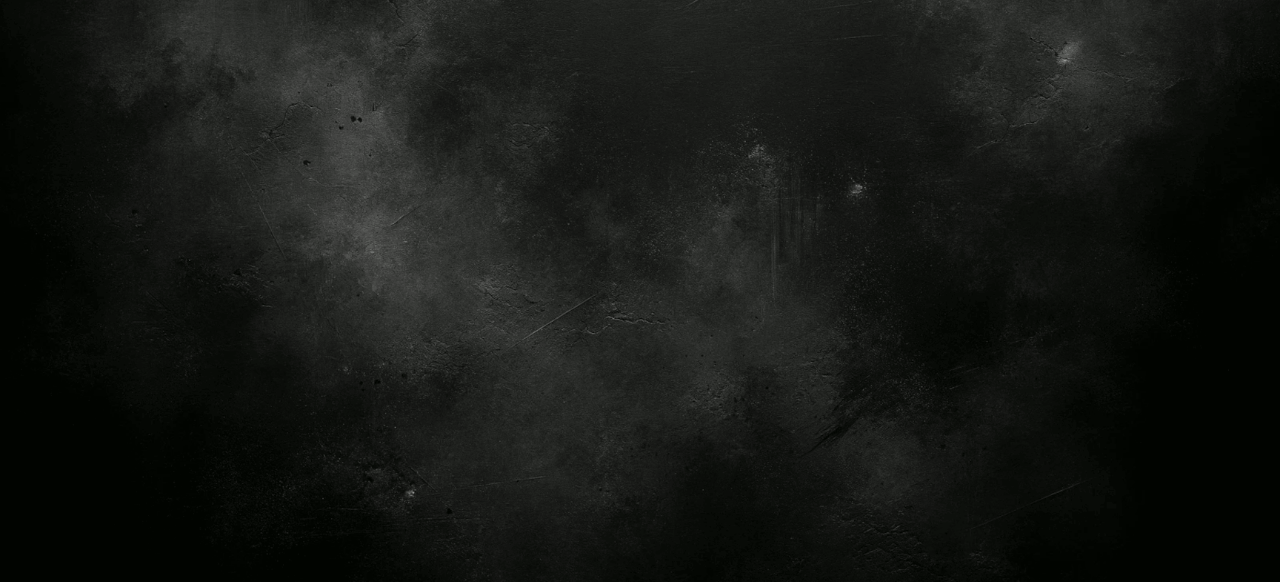
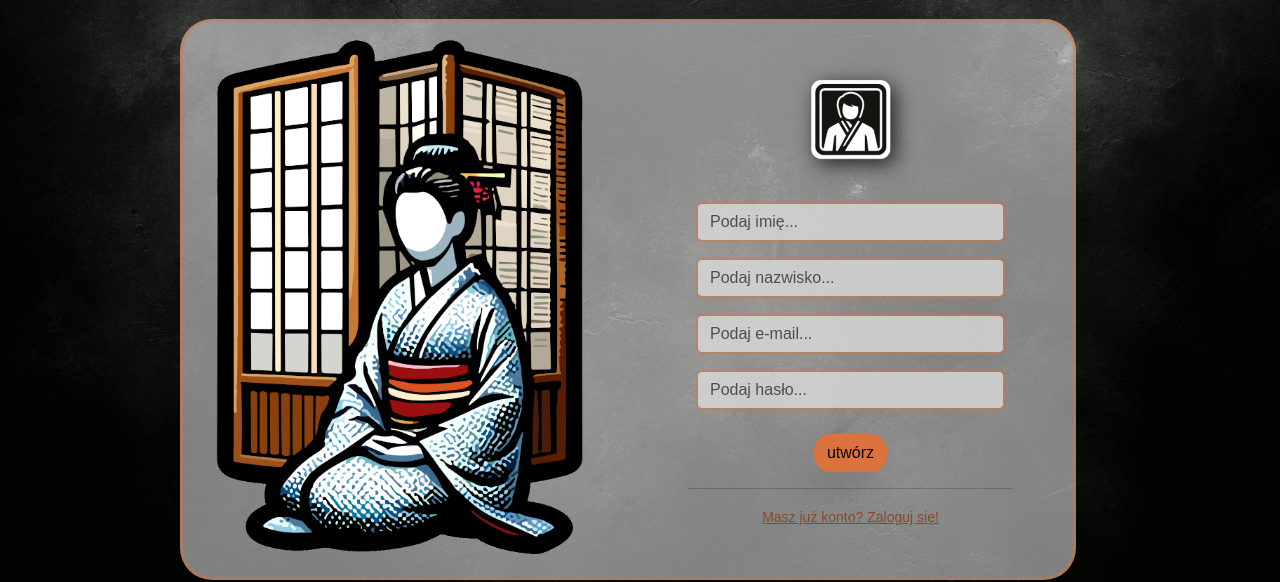
Before and after one commit to BartWiniarski/mydojo.pl_React, a React (Vite) app: page / in a window 1280 px wide. Shown: the part 173-755 px from the top of the page. Built offline with nearby package versions, Linux system fonts and the light colour scheme.

Commit message:
Registration view with API access

```diff
--- a/package.json
+++ b/package.json
@@ -10,6 +10,10 @@
     "preview": "vite preview"
   },
   "dependencies": {
+    "@fortawesome/fontawesome-svg-core": "^6.5.1",
+    "@fortawesome/free-solid-svg-icons": "^6.5.1",
+    "@fortawesome/react-fontawesome": "^0.2.0",
+    "axios": "^1.6.2",
     "react": "^18.2.0",
     "react-dom": "^18.2.0",
     "react-google-font-loader": "^1.1.0"
--- a/public/css/style.css
+++ b/public/css/style.css
@@ -85,6 +85,14 @@ body {
 /*LOGIN PAGE IMG*/
 .bg-login-image {
     background-image: url('../images/logo_1_1024_64.png');
+    background-position: center;
+    background-repeat: no-repeat;
+    background-size: contain;
+    background-origin: content-box;
+}
+/*REGISTRATION PAGE IMG*/
+.bg-registration-image {
+    background-image: url('../images/meditating_3.png');
     background-position: center;
     background-repeat: no-repeat;
     background-size: contain;
--- a/src/components/login.tsx
+++ b/src/components/login.tsx
@@ -24,7 +24,7 @@ function Login(){
                             <div className="p-3">
                                 <div className="small">
                                     <input type="checkbox" className="form-check-input" id="RememberMe"/>
-                                    <label className="" htmlFor="RememberMe">Zapamiętaj mnie</label>
+                                    <label className="ms-2" htmlFor="RememberMe">Zapamiętaj mnie</label>
                                 </div>
                             </div>
                             <div className="text-center">
--- a/src/components/main.tsx
+++ b/src/components/main.tsx
@@ -1,9 +1,11 @@
 import Login from "./login.tsx";
+import Registration from "./registration.tsx";
 
 function Main({showLogin, setShowLogin}){
     return(
         <div id="main-content-row" className="row main-content-row main-row-text">
             {showLogin && <Login />}
+            <Registration/>
         </div>
     );
 }
--- /dev/null
+++ b/src/components/registration.tsx
@@ -0,0 +1,85 @@
+import Axios from 'axios';
+import {useState} from 'react';
+
+
+function Registration() {
+    const [formData, setFormData] = useState({
+        firstName: '',
+        lastName: '',
+        email: '',
+        password: '',
+    });
+
+    const handleFormSubmit = async (e) => {
+        e.preventDefault(); // Zapobiegamy domyślnej akcji przesyłania formularza
+
+        try {
+            // Wysyłamy dane do API w formie JSON
+            const response = await Axios.post('http://localhost:8080/api/v1/auth/register', formData);
+
+            // Tutaj możesz obsłużyć odpowiedź od serwera, np. wyświetlić komunikat o sukcesie
+            console.log('Sukces:', response.data);
+        } catch (error) {
+            // Obsługa błędów, np. wyświetlenie komunikatu o błędzie
+            console.error('Błąd:', error);
+        }
+    };
+
+    return (
+        <div className="card card-primary-body rounded-5 mx-auto"
+             style={{marginTop: "15vh", marginBottom: "15vh", width: "70%"}}>
+            <div className="row">
+                <div className="col-lg-6 bg-registration-image d-none d-lg-block">
+                </div>
+                <div className="col-lg-6">
+                    <div className="p-5">
+                        <div className="text-center">
+                            <img src="/images/user_3.png" className="img-fluid shadow-img mb-4" alt="Logo"
+                                 style={{maxHeight: '100px'}}/>
+                        </div>
+                        <form onSubmit={handleFormSubmit}>
+                            <div className="p-2">
+                                <input type="text" className="form-control"
+                                       id="InputFirstName" placeholder="Podaj imię..."
+                                       value={formData.firstName}
+                                       onChange={(e) =>
+                                           setFormData({...formData, firstName: e.target.value})}/>
+                            </div>
+                            <div className="p-2">
+                                <input type="text" className="form-control"
+                                       id="InputLastName" placeholder="Podaj nazwisko..."
+                                       value={formData.lastName}
+                                       onChange={(e) =>
+                                           setFormData({...formData, lastName: e.target.value})}/>
+                            </div>
+                            <div className="p-2">
+                                <input type="email" className="form-control"
+                                       id="InputEmail" placeholder="Podaj e-mail..."
+                                       value={formData.email}
+                                       onChange={(e) =>
+                                           setFormData({...formData, email: e.target.value})}/>
+                            </div>
+                            <div className="p-2">
+                                <input type="password" className="form-control"
+                                       id="InputPassword" placeholder="Podaj hasło..."
+                                       value={formData.password}
+                                       onChange={(e) =>
+                                           setFormData({...formData, password: e.target.value})}/>
+                            </div>
+                            <div className="text-center">
+                                <button type="submit" className="btn btn-primary shadow-lg mt-3 rounded-4">utwórz
+                                </button>
+                            </div>
+                        </form>
+                        <hr/>
+                        <div className="text-center">
+                            <a className="small" href="">Masz już konto? Zaloguj się!</a>
+                        </div>
+                    </div>
+                </div>
+            </div>
+        </div>
+    );
+}
+
+export default Registration;
```
Also changed, not shown: 1 other file (tests, documents, lock files or other folders).
